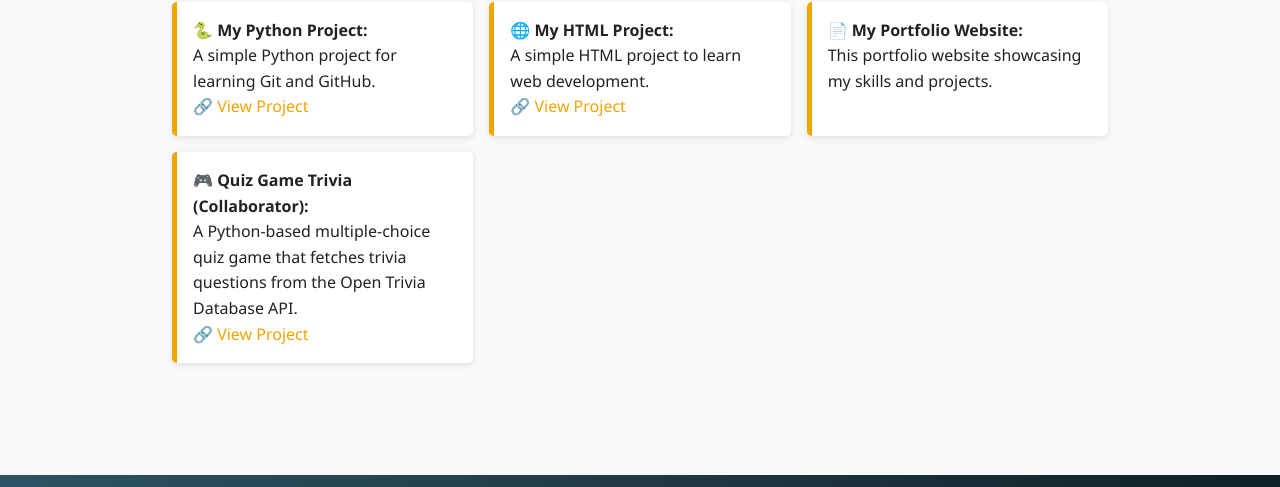
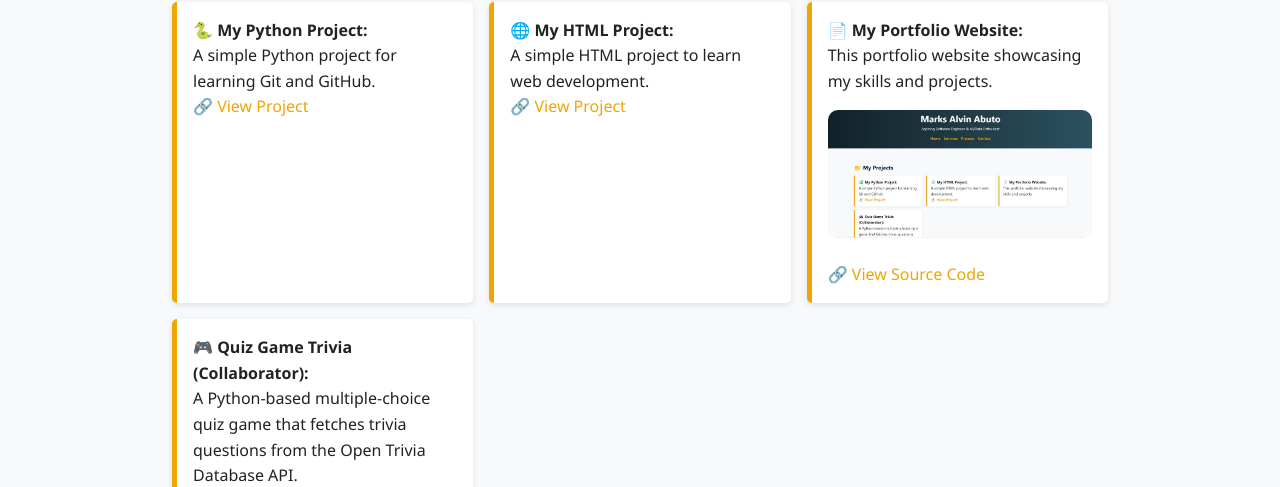
Before and after one commit to marksabuto/My_portfolio_project, a plain HTML site: page projects.html in a window 1280 px wide. Shown: the part 312-799 px from the top of the page. Drawn offline with Linux system fonts and the light colour scheme.

Commit message:
Did some updates

```diff
--- a/projects.html
+++ b/projects.html
@@ -42,6 +42,8 @@
       <div class="list-item">
         <strong>📄 My Portfolio Website:</strong>
         <p>This portfolio website showcasing my skills and projects.</p>
+        <img src="images/portfolio.jpg" alt="Portfolio Project Preview" style="width:100%; border-radius: 10px; margin: 1rem 0;">
+        <a href="https://github.com/marksabuto/My_portfolio_project.git" target="_blank">🔗 View Source Code</a>
       </div>
       <div class="list-item">
         <strong>🎮 Quiz Game Trivia (Collaborator):</strong>
```
Also changed, not shown: contact.html (+1 -1 lines), images/portfolio.jpg (added).
